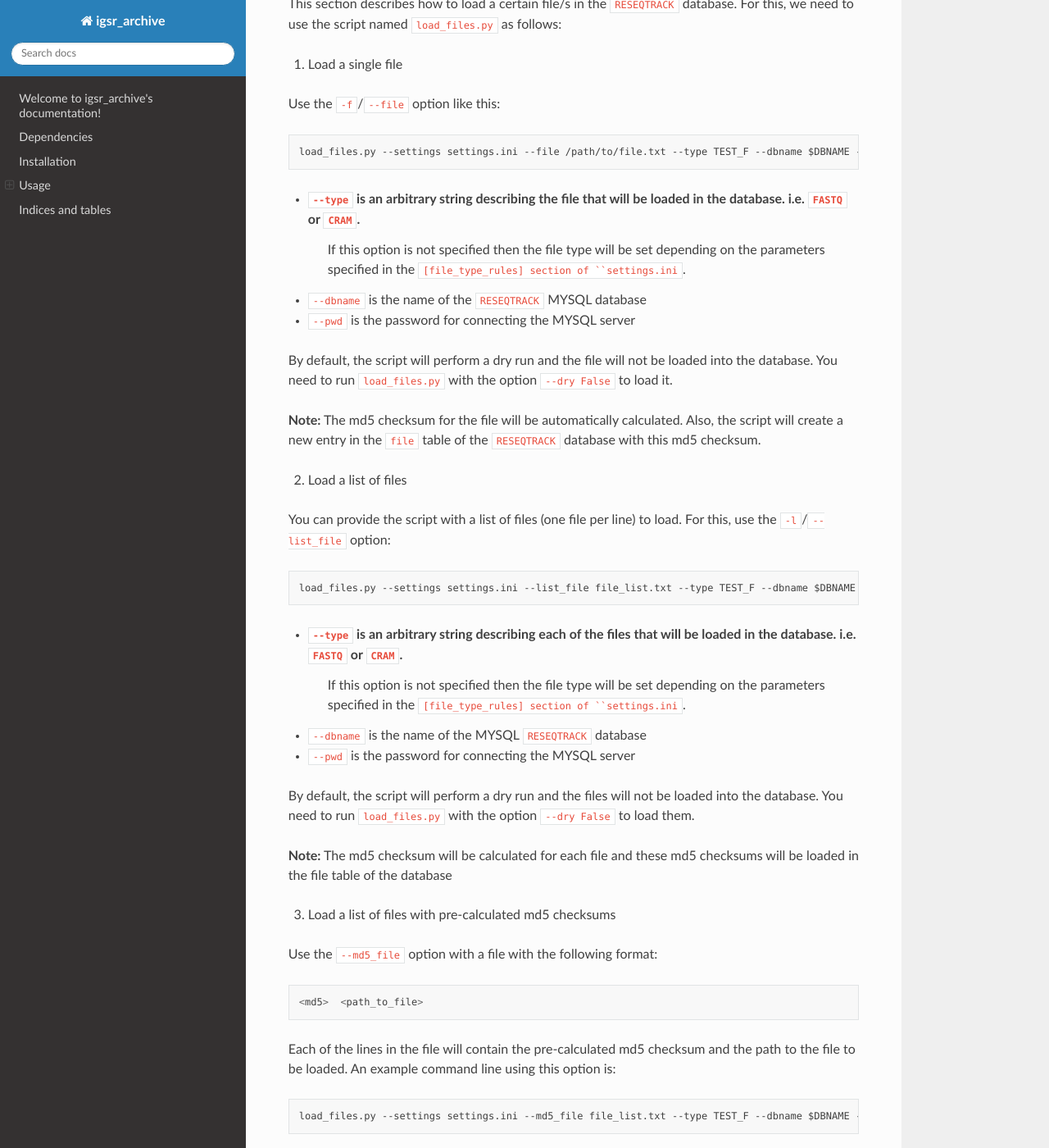
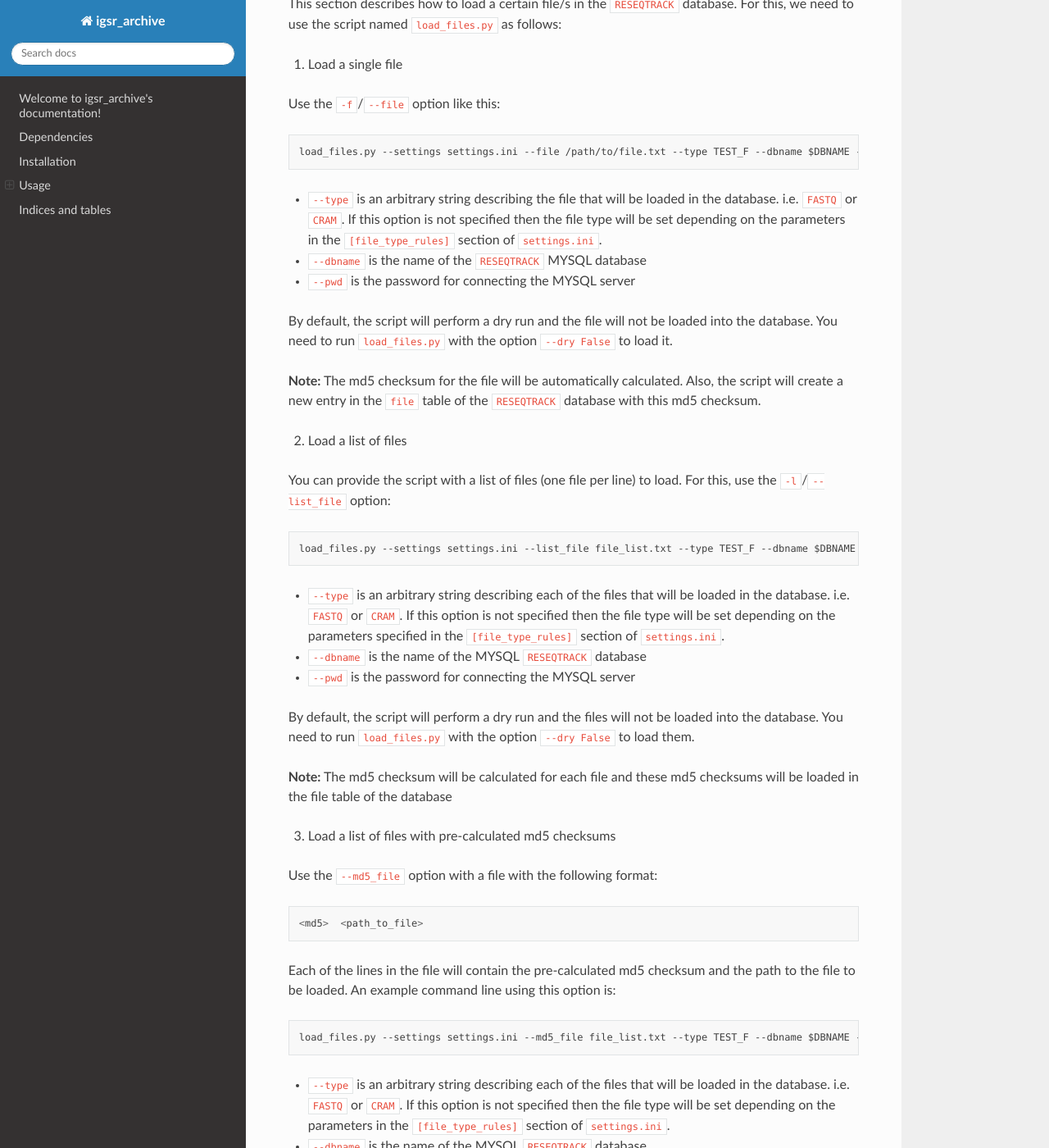
Before and after one commit to igsr/igsr_archive, a Sphinx documentation site: the page built from docs/index.rst, in a window 1280 px wide and 1400 px high, scrolled down 1592 px. Shown: the whole window at 82% size. Built offline with Sphinx 7.4.7 and the Read the Docs theme 2.0.0, drawn with Linux system fonts in a browser that asks for light colours; part of the change alters nothing that is shown; some of the changed text lies outside the part shown.

Commit message:
Changes in documentation

```diff
--- a/docs/index.rst
+++ b/docs/index.rst
@@ -61,7 +61,7 @@ will first need to contact ``fire@ebi.ac.uk`` as these are required to connect t
 FIRE API. The ``[ftp]`` section contains the details about the staging area directory (see below why this area is important) and also
 the directory where the FTP server is mounted. The ``[file_type_rules]`` section is optional, it is used to assing a certain type to each file
 depending on its extension. This type is an arbitrary string used to describe each of the files being loaded in the ``RESEQTRACK`` MYSQL database.
-In the ``settings.ini`` file shown above, an example file named ``test.fastq`` will have the ``TEST_FASTQ`` type, whereas a file named test.txt will
+In the ``settings.ini`` file shown above, an example file named ``test.fastq`` will have the ``TEST_FASTQ`` type, while a file named ``test.txt`` will
 have the ``TEST_TXT`` type.
 
 **Note:** FIRE provides a testing and a production environment. Each will differ in the ``user``, ``root_endpoint`` and ``password``
@@ -78,10 +78,8 @@ Use the ``-f``/``--file`` option like this::
 
  load_files.py --settings settings.ini --file /path/to/file.txt --type TEST_F --dbname $DBNAME --pwd $PWD
 
-
-- ``--type`` is an arbitrary string describing the file that will be loaded in the database. i.e. ``FASTQ`` or ``CRAM``.
-             If this option is not specified then the file type will be set depending on the parameters specified
-             in the ``[file_type_rules] section of ``settings.ini``.
+- ``--type`` is an arbitrary string describing the file that will be loaded in the database. i.e. ``FASTQ`` or ``CRAM``. If this option is not specified then the file type will be set depending on the parameters
+  in the ``[file_type_rules]`` section of ``settings.ini``.
 - ``--dbname`` is the name of the ``RESEQTRACK`` MYSQL  database
 - ``--pwd`` is the password for connecting the MYSQL server
 
@@ -98,9 +96,8 @@ You can provide the script with a list of files (one file per line) to load. For
 
  load_files.py --settings settings.ini --list_file file_list.txt --type TEST_F --dbname $DBNAME --pwd $PWD
 
-- ``--type`` is an arbitrary string describing each of the files that will be loaded in the database. i.e. ``FASTQ`` or ``CRAM``.
-             If this option is not specified then the file type will be set depending on the parameters specified
-             in the ``[file_type_rules] section of ``settings.ini``.
+- ``--type`` is an arbitrary string describing each of the files that will be loaded in the database. i.e. ``FASTQ`` or ``CRAM``. If this option is not specified then the file type will be set depending on the parameters
+  specified in the ``[file_type_rules]`` section of ``settings.ini``.
 - ``--dbname`` is the name of the MYSQL ``RESEQTRACK`` database
 - ``--pwd`` is the password for connecting the MYSQL server
 
@@ -122,9 +119,8 @@ loaded. An example command line using this option is::
 
   load_files.py --settings settings.ini --md5_file file_list.txt --type TEST_F --dbname $DBNAME --pwd $PWD
 
-- ``--type`` is an arbitrary string describing each of the files that will be loaded in the database. i.e. ``FASTQ`` or ``CRAM``.
-             If this option is not specified then the file type will be set depending on the parameters specified
-             in the ``[file_type_rules] section of ``settings.ini``.
+- ``--type`` is an arbitrary string describing each of the files that will be loaded in the database. i.e. ``FASTQ`` or ``CRAM``. If this option is not specified then the file type will be set depending on the parameters
+  in the ``[file_type_rules]`` section of ``settings.ini``.
 - ``--dbname`` is the name of the MYSQL ``RESEQTRACK`` database
 - ``--pwd`` is the password for connecting the MYSQL server
 
```
